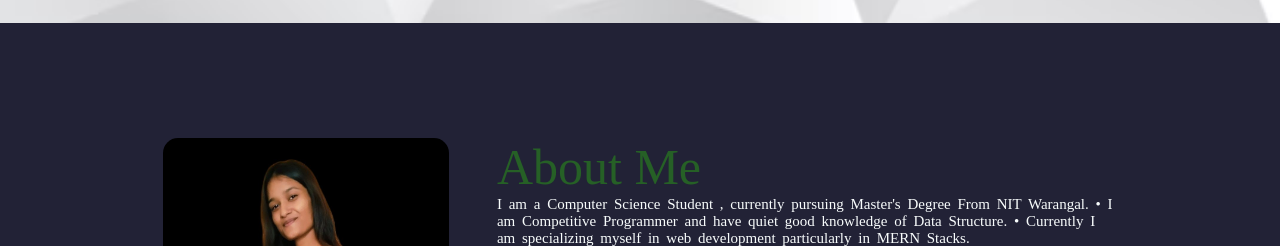
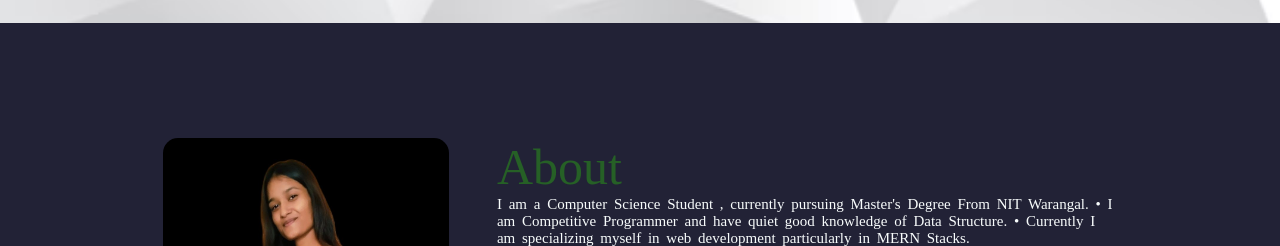
Before and after one commit to radhikaguptaa786/My-Portfolio, a plain HTML site: page index.html in a window 1280 px wide. Shown: the part 777-1023 px from the top of the page. Drawn offline with Linux system fonts and the light colour scheme.

Commit message:
Update index.html

```diff
--- a/index.html
+++ b/index.html
@@ -38,7 +38,7 @@
                 <img src="mypic.jpg" height="90%">
               </div>
              <div class="about-col-2">
-                <h1 class="sub-title" id="abouth1">About Me</h1>
+                <h1 class="sub-title" id="abouth1">About</h1>
                 <p style="font-size: 15px; word-spacing:3px;">
                     I am a Computer Science Student , currently pursuing Master's Degree From NIT Warangal.
                     • I am Competitive Programmer and have quiet good knowledge of Data Structure.
```
